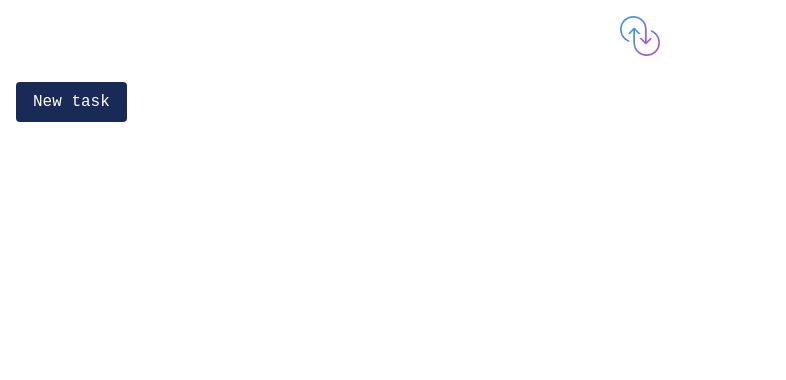
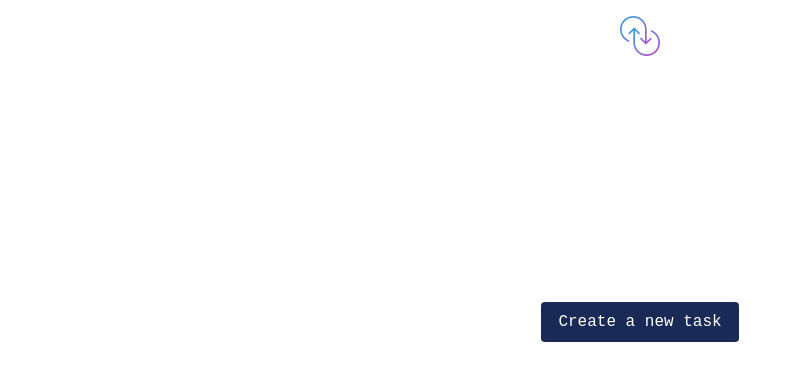
Before and after one commit to jcalixte/failwell, a Vue app: page / in a window 1280 px wide. Shown: the top 380 px of the page, without its empty margins (0-786 px from the left). Built offline with nearby package versions, Linux system fonts and the light colour scheme; a web font is replaced by a local one.

Commit message:
feat: 🎸 home
center create a new task

```diff
--- a/src/modules/task/components/TaskList.vue
+++ b/src/modules/task/components/TaskList.vue
@@ -6,7 +6,7 @@ const taskStore = useTaskStore()
 </script>
 
 <template>
-  <div class="content">
+  <div class="content" v-if="taskStore.recentTasks.length > 0">
     <ul class="task-list">
       <li v-for="task in taskStore.recentTasks" :key="task.id">
         <router-link
--- a/src/views/HomeView.vue
+++ b/src/views/HomeView.vue
@@ -16,9 +16,9 @@ const resetTasks = () => {
 
 <template>
   <main>
-    <div>
+    <div class="new-task-container">
       <router-link :to="{ name: 'new-task' }" class="button is-primary"
-        >New task</router-link
+        >Create a new task</router-link
       >
     </div>
     <task-list />
@@ -35,4 +35,10 @@ main {
   justify-content: space-between;
   height: 60vh;
 }
+.new-task-container {
+  display: flex;
+  justify-content: center;
+  align-items: center;
+  height: 100%;
+}
 </style>
```
